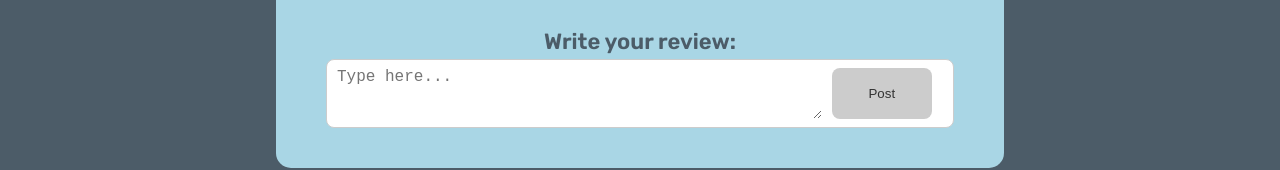
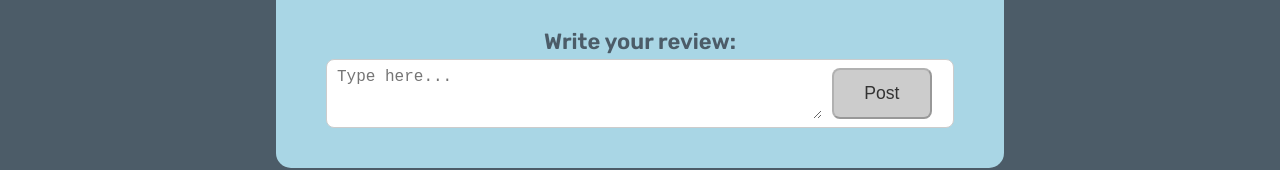
Before and after one commit to iancover/critiq, a React (Create React App) app: page / in a window 1280 px wide. Shown: the part 136-306 px from the top of the page. Built offline with nearby package versions, Linux system fonts and the light colour scheme.

Commit message:
style: Change rating label colors

```diff
--- a/src/index.css
+++ b/src/index.css
@@ -92,7 +92,8 @@ span.title {
   height: 50px;
   font-size: 19px;
   text-align: center;
-  background-color: #f4f4f4;
+  /* background-color: rgba(238, 150, 75, 0.7); */
+  background-color: var(--light-color);
   border: 1px var(--semi-grey-color) solid;
   border-radius: 15px;
   box-shadow: 1px 1px 3px 1.5px rgba(0,0,0,0.1);
@@ -196,8 +197,8 @@ span.avg {
   width: 100px;
   height: auto;
   min-height: 40px;
+  font-size: 1.1rem;
   color: #fff;
-  border: 0;
   border-radius: 8px;
   cursor: pointer;
 }
```
